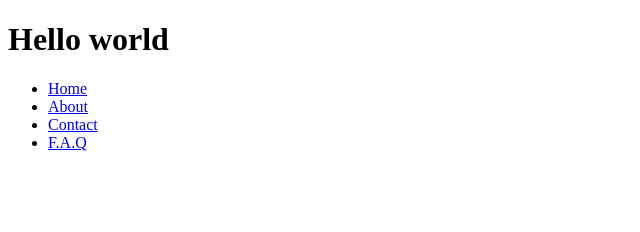
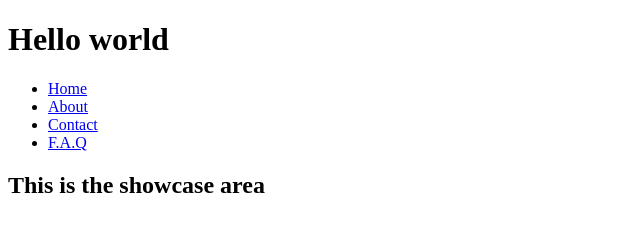
Before and after one commit to Hy-light/git-one, a plain HTML site: page index.html in a window 1280 px wide. Shown: the whole page, without its empty margins (0-640 px from the left). Drawn offline with Linux system fonts and the light colour scheme.

Commit message:
Created showcase area and made new modifications

```diff
--- a/index.html
+++ b/index.html
@@ -25,5 +25,11 @@
       </ul>
     </nav>
   </div>
+<!-- showcase 1 -->
+  <section>
+    <div class="showcase-1">
+      <h2>This is the showcase area</h2>
+    </div>
+  </section>
 </body>
 </html>
```
Also changed, not shown: feature-b.js (line endings or trailing spaces).
